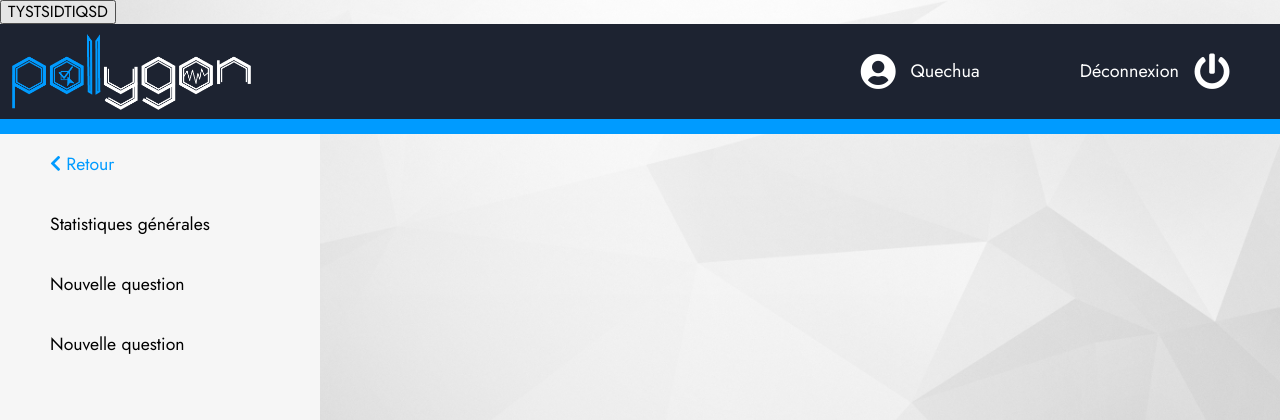
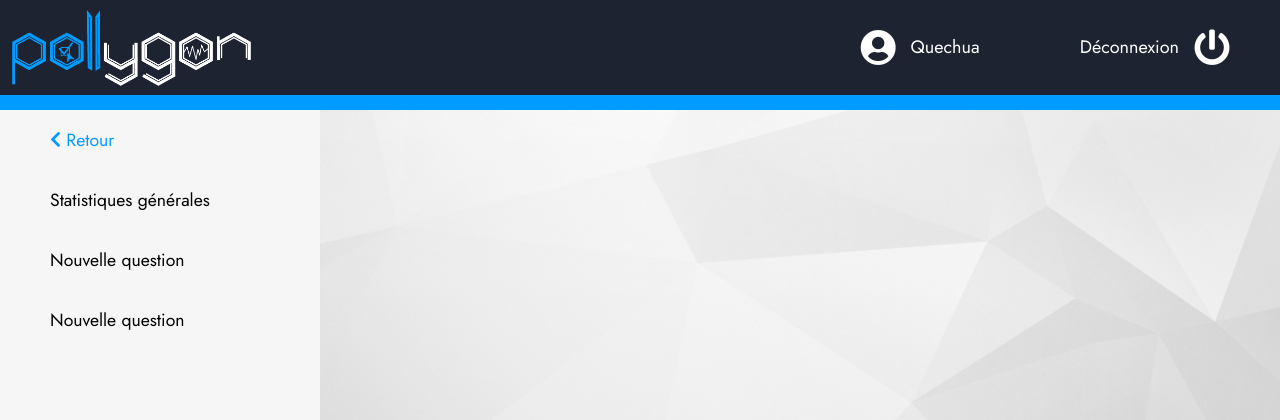
Before and after one commit to EmpireDemocratiqueDuPoulpe/Pollygon, a PHP site: page /2PROJ-Pollygon/analytics.php?survey=55 in a window 1280 px wide. Shown: the top 420 px of the page. Run offline with PHP 8.4, Linux system fonts and the light colour scheme; a user stored in the database is signed in; data comes from the database, SQL or seed files in the repository; some libraries are stand-ins or nearby versions.

Commit message:
ANALYTICS AUTRES QUESTIONS

```diff
--- a/views/analytics_v.php
+++ b/views/analytics_v.php
@@ -7,8 +7,6 @@
         <link rel="stylesheet" href="./assets/css/datatables.css"/>
     </head>
     <body>
-
-        <input type="button" onclick="ALERT();" value="TYSTSIDTIQSD">
 
         <!-- Navbar -->
         <?php include_once(ROOT."/views/models/navbar.php"); ?>
```
